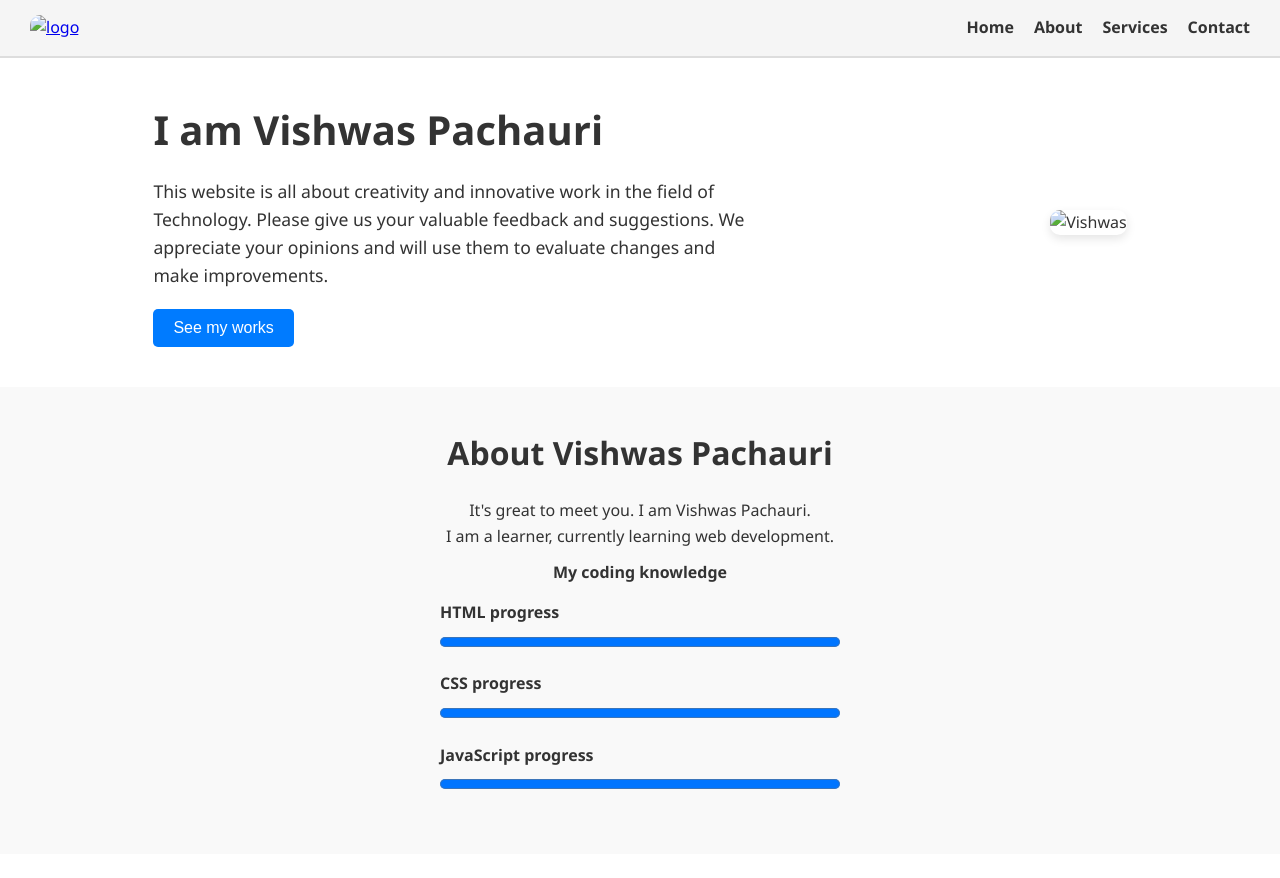
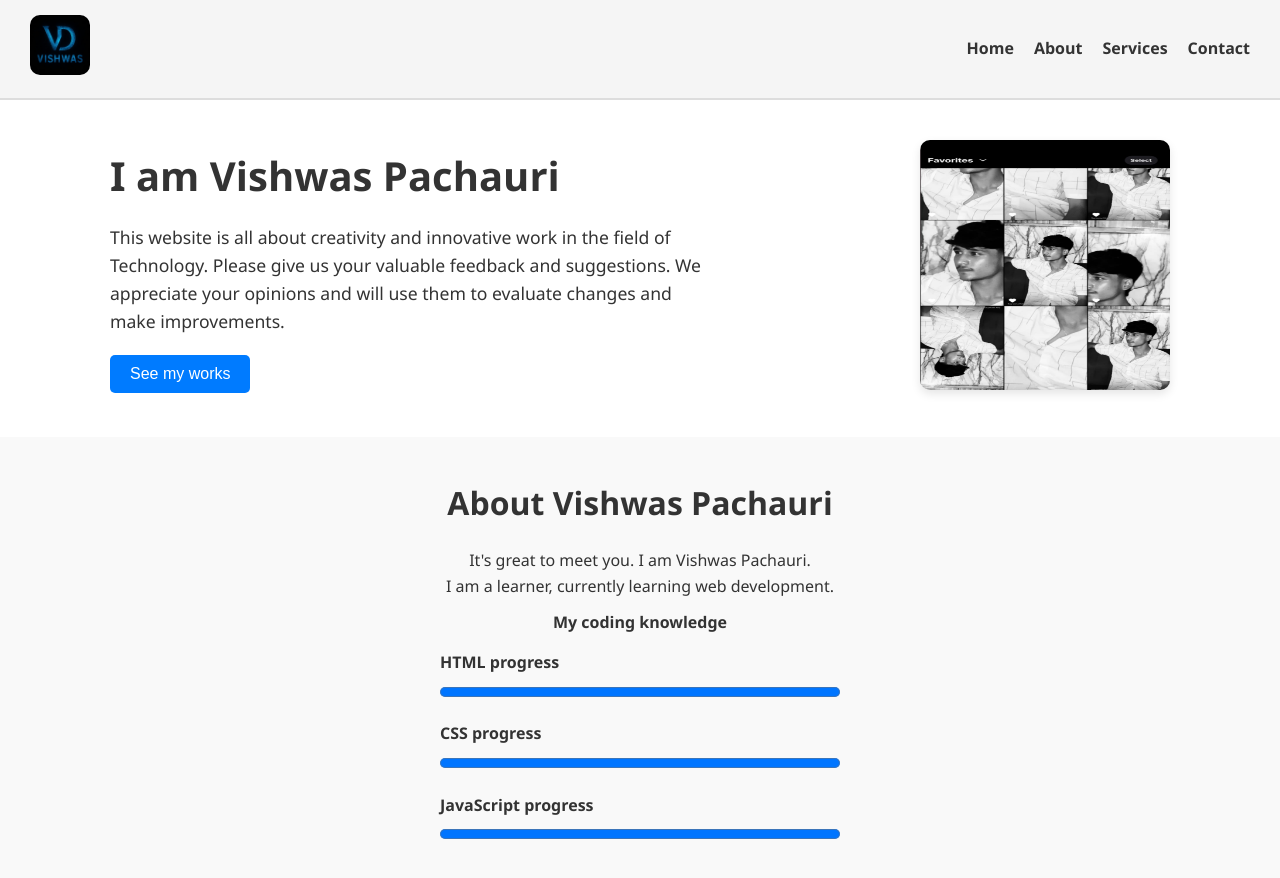
Before and after one commit to xiivishu/portfolio, a plain HTML site: page index.html in a window 1280 px wide. Before the commit the page ends 854 px from the top, so only its background shows below. Drawn offline with Linux system fonts and the light colour scheme.

Commit message:
Update index.html

```diff
--- a/index.html
+++ b/index.html
@@ -146,7 +146,7 @@
   <header>
     <div class="logo">
       <a href="#">
-        <img src="WhatsApp Image 2025-07-10 at 6.02.58 PM.jpeg" alt="logo">
+        <img src="logo.jpeg" alt="logo">
       </a>
     </div>
     <nav>
@@ -167,7 +167,7 @@
     </div>
     <div>
       <figure>
-        <img src="WhatsApp Image 2025-07-10 at 5.23.00 PM.jpeg" alt="Vishwas" height="250px" width="250px">
+        <img src="me.jpeg" alt="Vishwas" height="250px" width="250px">
       </figure>
     </div>
   </main>
```
